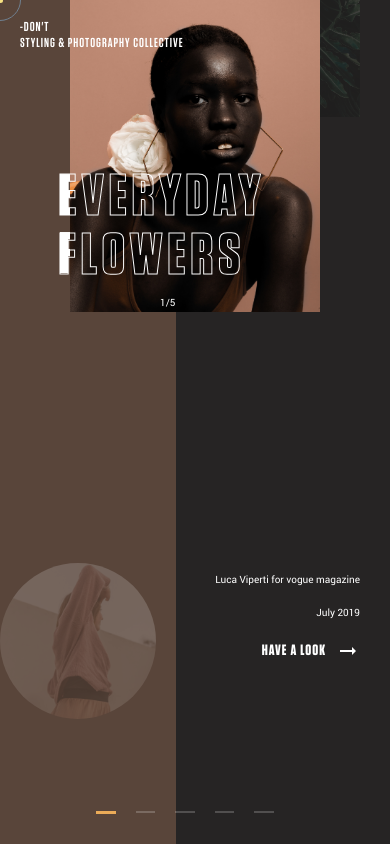
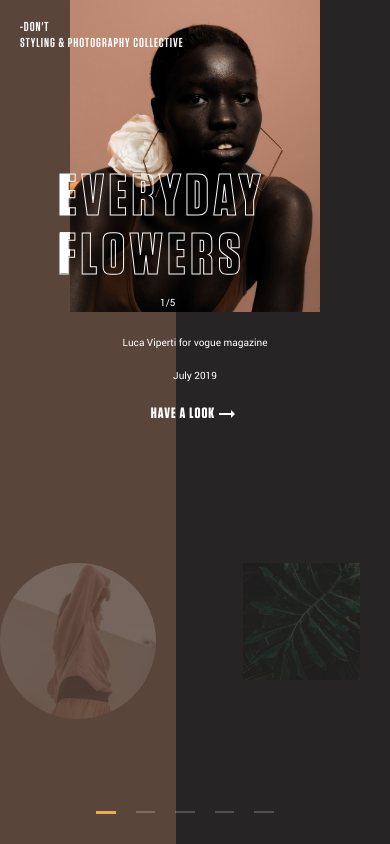
Before and after one commit to dariolaporta/aqtest_, a React (Create React App) app: page / in a window 390 px wide. Built offline with nearby package versions, Linux system fonts and the light colour scheme.

Commit message:
responsive

```diff
--- a/src/App.css
+++ b/src/App.css
@@ -54,7 +54,6 @@
   justify-content: center;
   align-items: center;
   text-align: center;
-  /* mix-blend-mode: difference; */
 }
 
 .cursor::before {
@@ -99,7 +98,7 @@
 }
 
 circle {
-  transition: stroke-dashoffset 0.35s;
+  transition: stroke-dashoffset 0.2s;
   transform: rotate(-90deg);
   transform-origin: 50% 50%;
 }
--- a/src/App.tsx
+++ b/src/App.tsx
@@ -60,6 +60,7 @@ class App extends Component<Props, State> {
   };
 
   renderSlide = () => {
+    const { viewWidth } = this.state;
     const element = slidesArray[this.state.activeIndex];
     return (
       <SlideScreen
@@ -74,6 +75,7 @@ class App extends Component<Props, State> {
         decrease={this.decreaseIndex}
         activeIndex={this.state.activeIndex + 1}
         totalItems={slidesArray.length}
+        smallScreen={viewWidth < 500}
       />
     );
   };
@@ -103,7 +105,7 @@ class App extends Component<Props, State> {
     return (
       <div className="App">
         <Header />
-        <Cursor progress={this.state.progress} />
+        {viewWidth > 1036 && <Cursor progress={this.state.progress} />}
         {this.renderSlide()}
         <div
           style={{
--- a/src/components/SlideScreen/SlideScreen.tsx
+++ b/src/components/SlideScreen/SlideScreen.tsx
@@ -30,6 +30,7 @@ interface Props {
   decrease: () => void;
   activeIndex: number;
   totalItems: number;
+  smallScreen: boolean;
 }
 
 const SlideScreen = (props: Props) => {
@@ -43,6 +44,7 @@ const SlideScreen = (props: Props) => {
     dx_text,
     activeIndex,
     totalItems,
+    smallScreen,
   } = props;
   ImgDivSx.defaultProps = {
     theme: {
@@ -76,11 +78,25 @@ const SlideScreen = (props: Props) => {
         </Slide>
         <Count>{activeIndex + "/" + totalItems}</Count>
       </TitleContainer>
-      <Slide direction="up" in={true} mountOnEnter unmountOnExit timeout={1000}>
       <TopImageContainer>
+        <Grow in={true} timeout={2000}>
+          <div style={{ color: "white" }}>
             <img alt="main" className="image" src={big_image_url} />
+            {smallScreen && (
+              <>
+                <Paragraph>{dx_text.writer}</Paragraph>
+                <Paragraph>{dx_text.date}</Paragraph>
+                <div style={{ textAlign: "center" }}>
+                  <ParagraphTng style={{ justifyContent: "center" }}>
+                    {dx_text.link}
+                    <ArrowRightAltIcon />
+                  </ParagraphTng>
+                </div>
+              </>
+            )}
+          </div>
+        </Grow>
       </TopImageContainer>
-      </Slide>
       <DivSx color={bg_dx}>
         <div style={{ flex: 1 }}></div>
         <div style={{ flex: 1 }}></div>
@@ -94,6 +110,7 @@ const SlideScreen = (props: Props) => {
         </Grow>
       </DivSx>
       <DivDx style={{ display: "flex", flex: 1 }} color={bg_sx}>
+        {!smallScreen && (
           <Grow in={true} timeout={2000}>
             <div
               style={{
@@ -109,7 +126,29 @@ const SlideScreen = (props: Props) => {
               />
             </div>
           </Grow>
+        )}
         <div style={{ flex: 1 }}></div>
+        {smallScreen && (
+          <>
+            <div style={{ flex: 1 }}></div>
+            <Grow in={true} timeout={2000}>
+              <div
+                style={{
+                  flex: 1,
+                  display: "flex",
+                  justifyContent: "flex-end",
+                  marginRight: 30,
+                }}
+              >
+                <ImgDivDx
+                  className="image"
+                  onClick={() => props.increase && props.increase()}
+                />
+              </div>
+            </Grow>
+          </>
+        )}
+        {!smallScreen && (
           <Slide in={true} direction="left" timeout={1000}>
             <div
               style={{
@@ -129,6 +168,7 @@ const SlideScreen = (props: Props) => {
               </div>
             </div>
           </Slide>
+        )}
       </DivDx>
     </div>
   );
```
Also changed, not shown: src/components/ProgressRing/ProgressRing.tsx (+0 -34 lines). Lines whose indentation alone changed are shown as unchanged.
